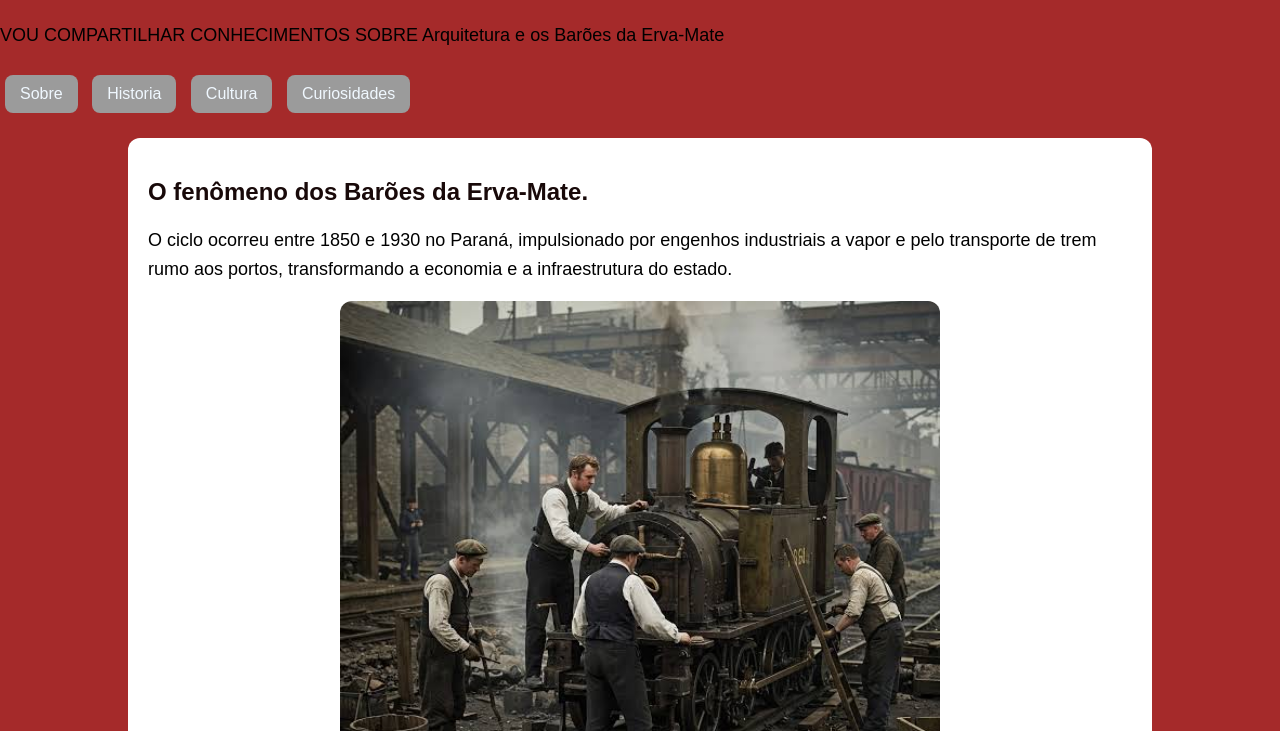
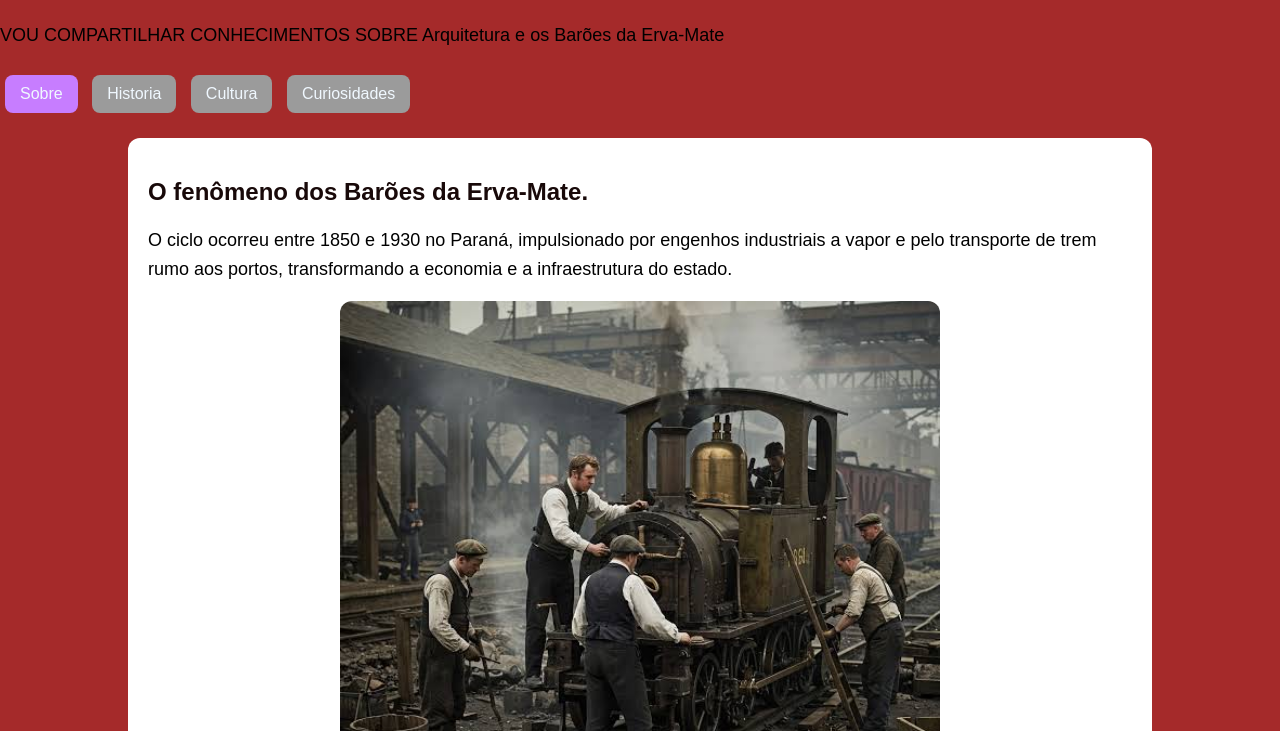
Before and after one commit to rianasoares-stack/arte.paranaense, a plain HTML site: page index.html in a window 1280 px wide. In both pictures the pointer is over the link "Sobre". Shown: the part 69-800 px from the top of the page. Drawn offline with Linux system fonts and the light colour scheme.

Commit message:
Ajuste no código

```diff
--- a/style.css
+++ b/style.css
@@ -37,6 +37,9 @@ nav a {
     margin: 5px;
     display: inline-block;
 
+}
+nav a:hover{
+    background-color: #c77dff;
 }
 
 main {
```
